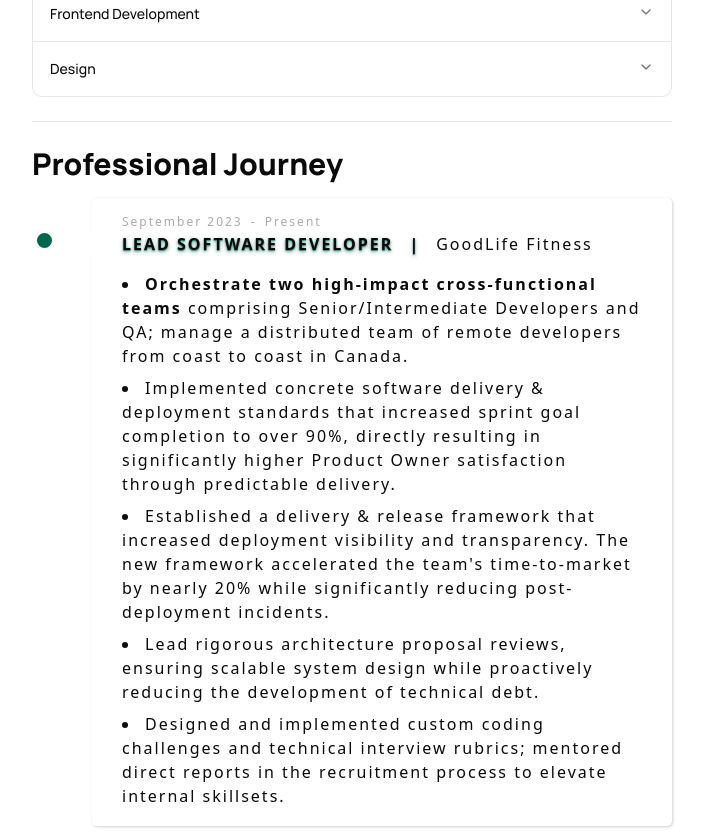
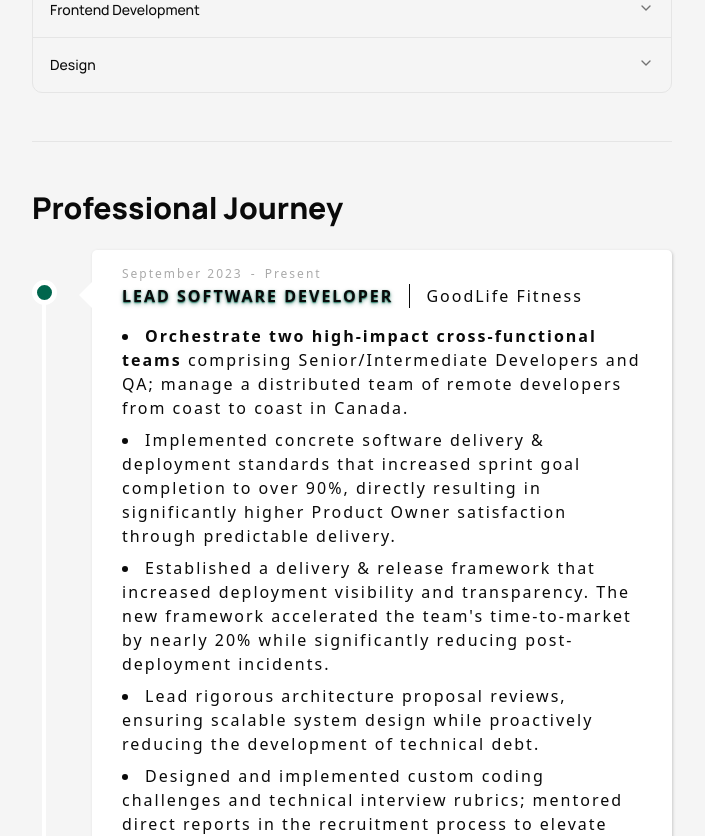
Before and after one commit to ccioanca/Blueprints, a React (Vite) app: page / in a window 1280 px wide. Shown: the part 1660-2496 px from the top of the page, without its empty margins (288-993 px from the left). Built offline with nearby package versions, Linux system fonts and the light colour scheme.

Commit message:
Bunch of small changes

```diff
--- a/src/components/About.tsx
+++ b/src/components/About.tsx
@@ -1,19 +1,17 @@
 import React from 'react';
 import Timeline from './ui/timeline';
 import Competencies from './ui/competencies';
+import { Card, CardContent, CardDescription, CardHeader, CardTitle } from './ui/card';
 
 
 const About = () => {
   return (
-    <section id="about" className="py-16">
-      <div className='w-full md:w-1/2 px-8 sm:px-16 md:mx-auto md:px-0'>
+    <section id="about" className="py-16 bg-accent">
+      <div className='section'>
         <h2 className="mb-8">
           About Me
         </h2>
 
-        <h3 className="mb-4">
-          Driving Operational Excellence
-        </h3>
         <p className="mb-4">
           Hello! I'm Cristian, a Developer Lead with a passion for building innovative solutions and leading high-performing specialized teams in complex ecosystems. My current focus is on operational excellence & consistency while helping deliver scalable solutions & competent teams.
         </p>
@@ -38,7 +36,7 @@ const About = () => {
           <li className="list-disc mb-2">2 High-Impact Teams Managed across distributed locations.</li>
         </ul> */}
 
-        <hr className='my-6'/>
+        <hr className='my-12'/>
 
         {/* <svg width="453" height="8" fill="none" xmlns="http://www.w3.org/2000/svg" className="w-full max-sm:hidden lg:origin-left lg:scale-x-130"><path d="M2 6.75068C53.4722 -1.10509 368.533 2.14284 451.5 6.75085" stroke="currentColor" stroke-width="2.5" stroke-linecap="round"></path></svg> */}
 
@@ -48,13 +46,16 @@ const About = () => {
 
         <Competencies/>
 
-        <hr className='my-6'/>
+        <hr className='my-12'/>
 
         <h3 className="mb-4">
           Professional Journey
         </h3>
 
         <Timeline/>
+
+        <hr className='my-12' />
+
 
 
       </div>
--- a/src/components/Contact.tsx
+++ b/src/components/Contact.tsx
@@ -57,7 +57,7 @@ const Contact = () => {
                   onChange={handleChange}
                   placeholder="Your Name"
                   required
-                  className="mt-2 p-3 border border-gray-300 dark:border-gray-600 rounded-md w-full focus:ring-blue-500 focus:border-blue-500 bg-white dark:bg-gray-700 text-gray-900 dark:text-gray-100"
+                  className="mt-2 p-3 border0"
                 />
               </div>
               <div>
@@ -69,7 +69,7 @@ const Contact = () => {
                   onChange={handleChange}
                   placeholder="your.email@example.com"
                   required
-                  className="mt-2 p-3 border border-gray-300 dark:border-gray-600 rounded-md w-full focus:ring-blue-500 focus:border-blue-500 bg-white dark:bg-gray-700 text-gray-900 dark:text-gray-100"
+                  className="mt-2 p-3 border"
                 />
               </div>
               <div>
@@ -81,7 +81,7 @@ const Contact = () => {
                   placeholder="Your message..."
                   rows={5}
                   required
-                  className="mt-2 p-3 min-h-30 border border-gray-300 dark:border-gray-600 rounded-md w-full focus:ring-blue-500 focus:border-blue-500 bg-white dark:bg-gray-700 text-gray-900 dark:text-gray-100"
+                  className="mt-2 p-3 min-h-30 border"
                 />
               </div>
               <Button
--- a/src/components/Footer.tsx
+++ b/src/components/Footer.tsx
@@ -1,18 +1,18 @@
 
 const Footer = () =>{
     return(
-        <footer className="text-muted-foreground">
-            <div className="flex">
-                <span>Cristian C.</span>
-                <div>
-                    <a href="#">Back to Top</a>
-                    <a href="#about">About</a>
-                    <a href="#contact">Contact</a>
+        <footer className="w-full text-muted-foreground px-16 py-8 bg-gray-100 dark:bg-black">
+            <div className="flex place-content-between mb-3">
+                <b>Cristian C.</b>
+                <div className="">
+                    <a href="#" className="hover:underline pr-4">Back to Top</a>
+                    <a href="#about" className="hover:underline pr-4">About</a>
+                    <a href="#contact" className="hover:underline">Contact</a>
                 </div>
             </div>
-            <span>
+            <div className="flex justify-center">
                 ©️ All Rights Reserved
-            </span>
+            </div>
         </footer>
     )
 }
--- a/src/components/Hero.tsx
+++ b/src/components/Hero.tsx
@@ -24,13 +24,14 @@ const Hero = () => {
             staticText={"I'm\u00A0"}
           />
         </div>
+        <a href='#contact'>
           <Button
             size="xl"
             variant="default"
             className="mt-8">
             Contact Me
           </Button>
-
+        </a>
         <Button
           size="xl"
           variant="outline"
--- a/src/components/ui/timeline.tsx
+++ b/src/components/ui/timeline.tsx
@@ -10,7 +10,7 @@ const TimelineItem = (
     props: TimelineProps
 ) => {
     return (
-        <li className="box">
+        <li className="box my-6">
             <div className="info">
                 <div className="date">
                     <span>{props.dateStart}</span>
--- a/src/styles/components/timeline.css
+++ b/src/styles/components/timeline.css
@@ -1,5 +1,9 @@
 .timeline-container {
+    margin: 0 0 0 15px;
+    @media (width >=theme(--breakpoint-sm)) {
         margin: 0 0 0 30px;
+    }
+
 
     & > ul {
         position: relative;
@@ -60,12 +64,17 @@
     background: var(--card);
     position: relative;
     letter-spacing: 2px;
+    container-type: inline-size;
     border-radius: 5px;
     box-sizing: border-box;
     box-shadow: 1px 1px 3px rgba(100, 100, 100, 0.3);
-    margin: 15px 0  15px 30px;
+    margin: 10px 0;
 
-    &:before {
+    @media (width >= theme(--breakpoint-sm)) {
+
+        margin: 15px 0 15px 30px;
+
+        &:before { /*triangle*/
             content: "";
             position: absolute;
             top: 30px;
@@ -74,23 +83,32 @@
             border: solid 15px transparent;
             border-right-color: var(--card);
         }
+    }
+
+
 
     .header{
         display: flex;
+        flex-direction: column;
         margin-bottom: 1em;
+
+        @container (width >= 30em) {
+            flex-direction: row;
+
+            .sub-title {
+                border-left: 1px solid var(--color-foreground);
+                padding-left: 1em;
+            }
+        }
+
         .title {
             text-transform: uppercase;
             font-weight: bold;
-
-            &:after{
-                content: "|";
-                padding: 0 1em;
-            }
-        }
-
-        .sub-title {
-        }
+            padding-right: 1em;
         }
 
 
     }
+
+
+}
```
Lines whose indentation alone changed are shown as unchanged.
